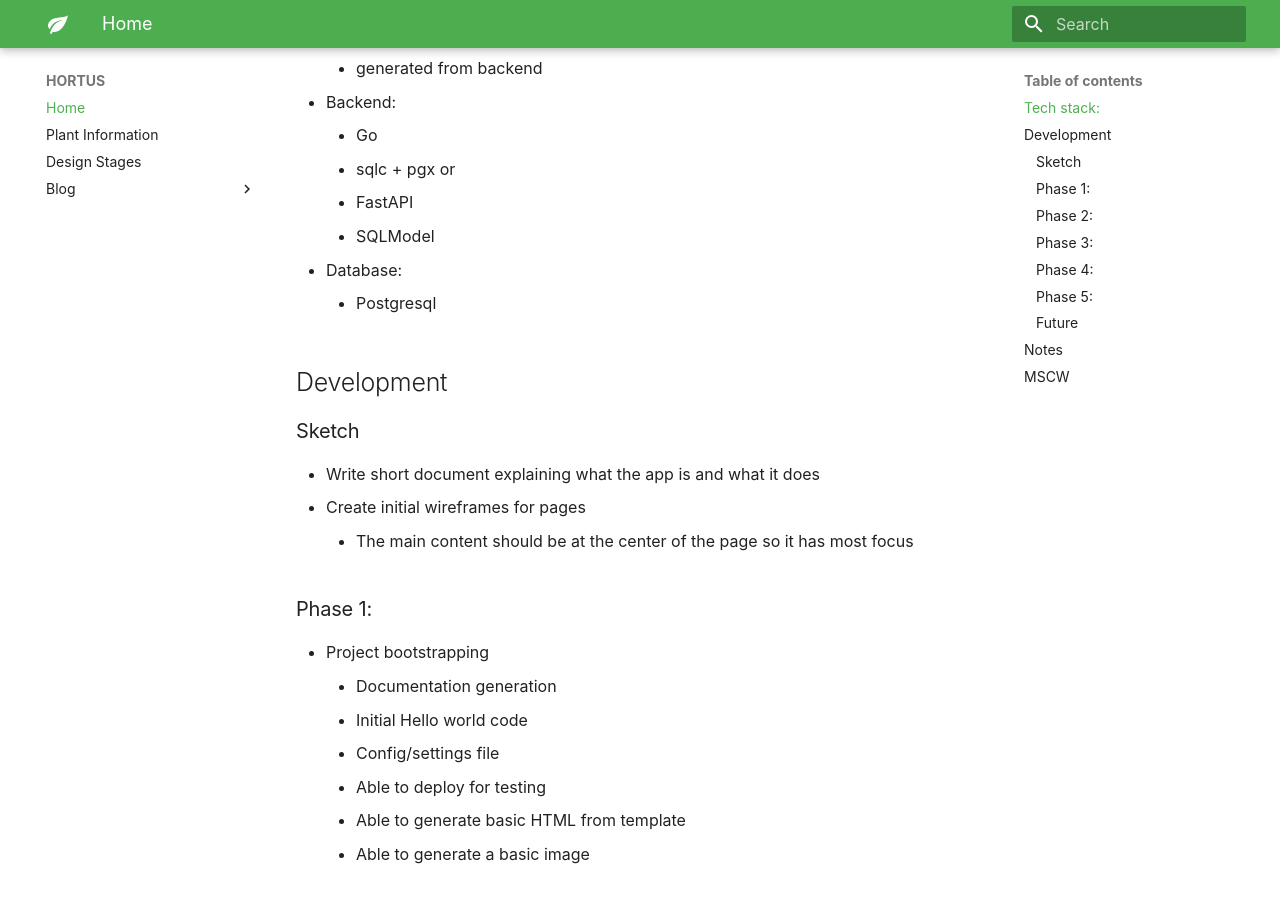
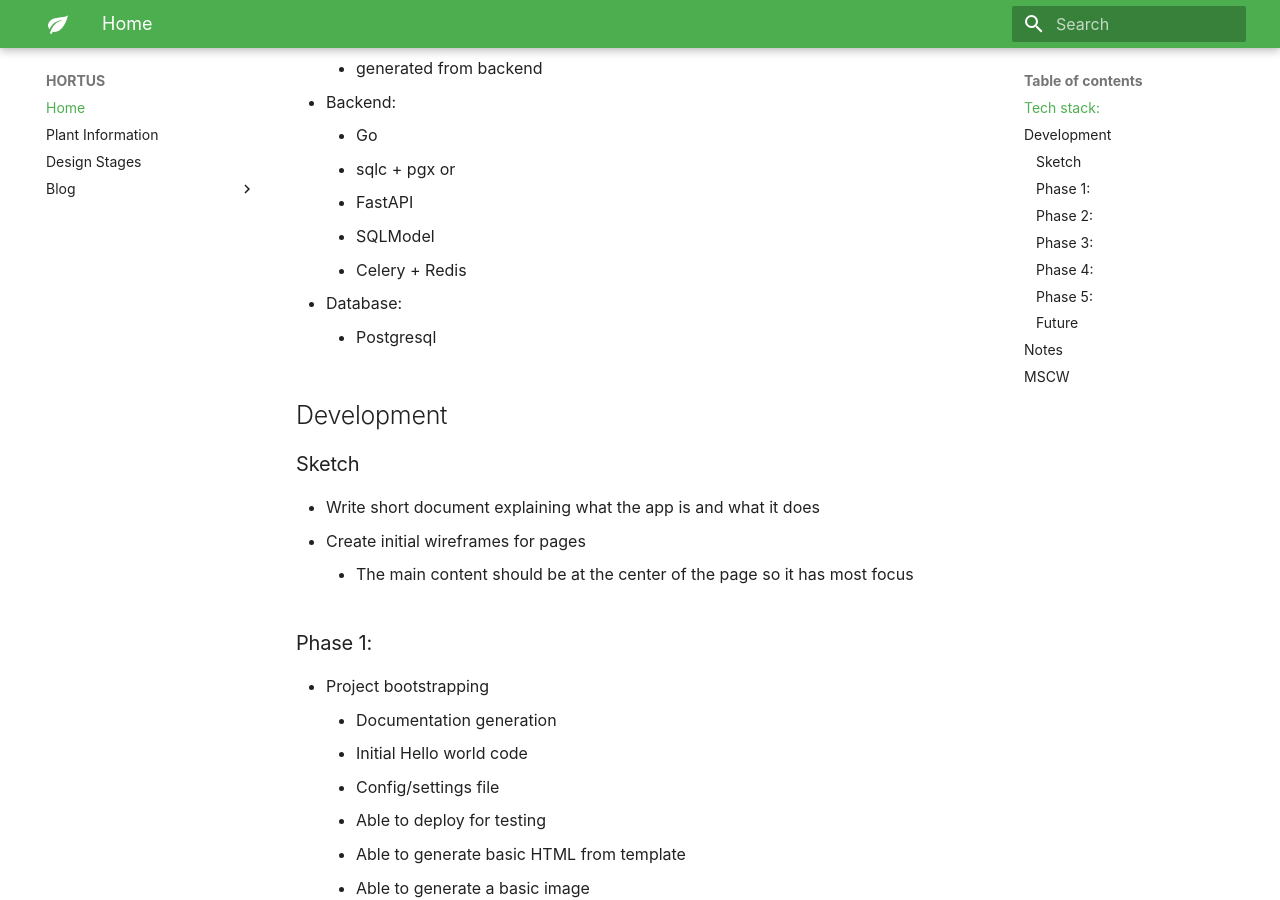
Before and after one commit to omussell/hortus, an MkDocs documentation site: the page built from documentation/docs/index.md, in a window 1280 px wide and 900 px high, scrolled down 509 px. Built offline with MkDocs 1.6.1 and Material for MkDocs 9.7.7, drawn with Linux system fonts in a browser that asks for light colours.

Commit message:
Add notes

```diff
--- a/documentation/docs/index.md
+++ b/documentation/docs/index.md
@@ -22,6 +22,7 @@ Maybe just coordinates and data to start with, not an actual image
     or
     - FastAPI
     - SQLModel
+    - Celery + Redis
 - Database:
     - Postgresql
 
```
